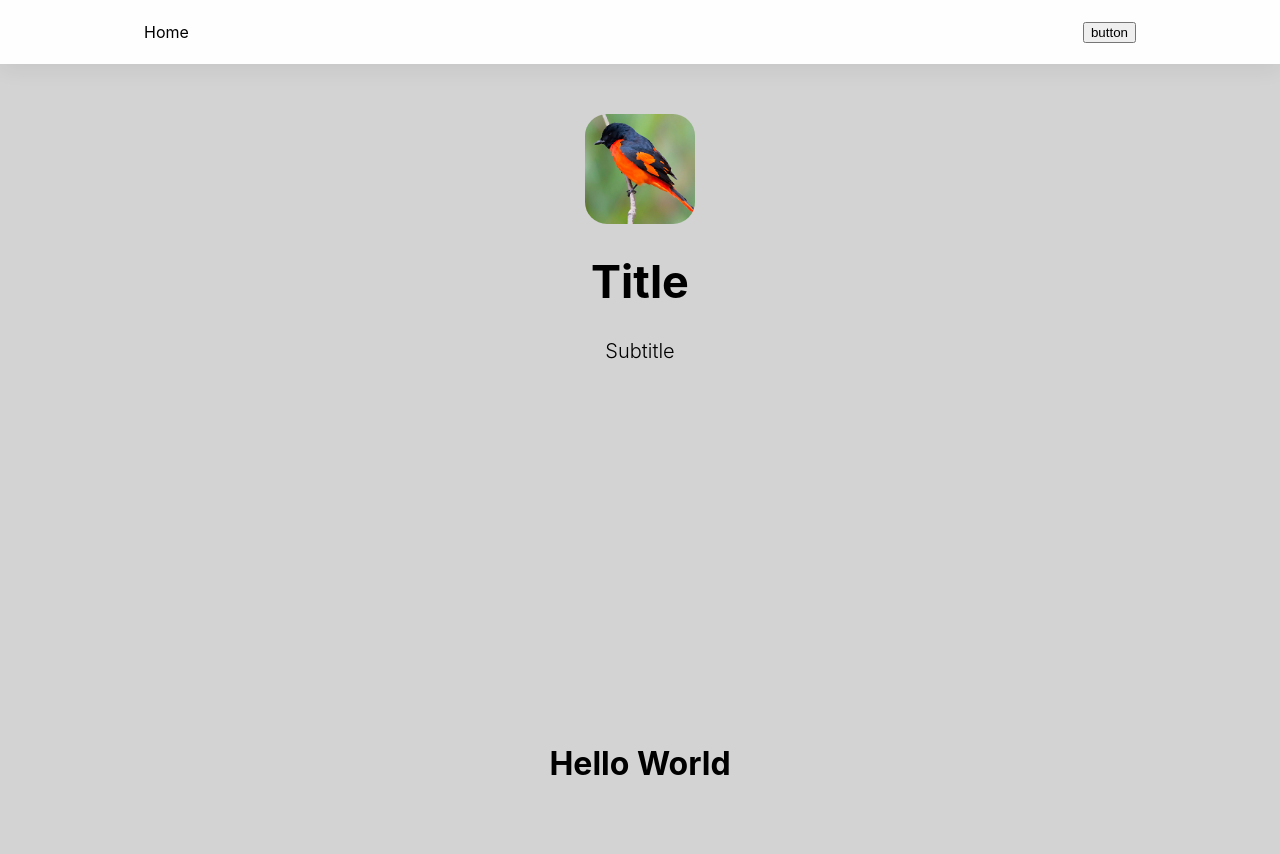
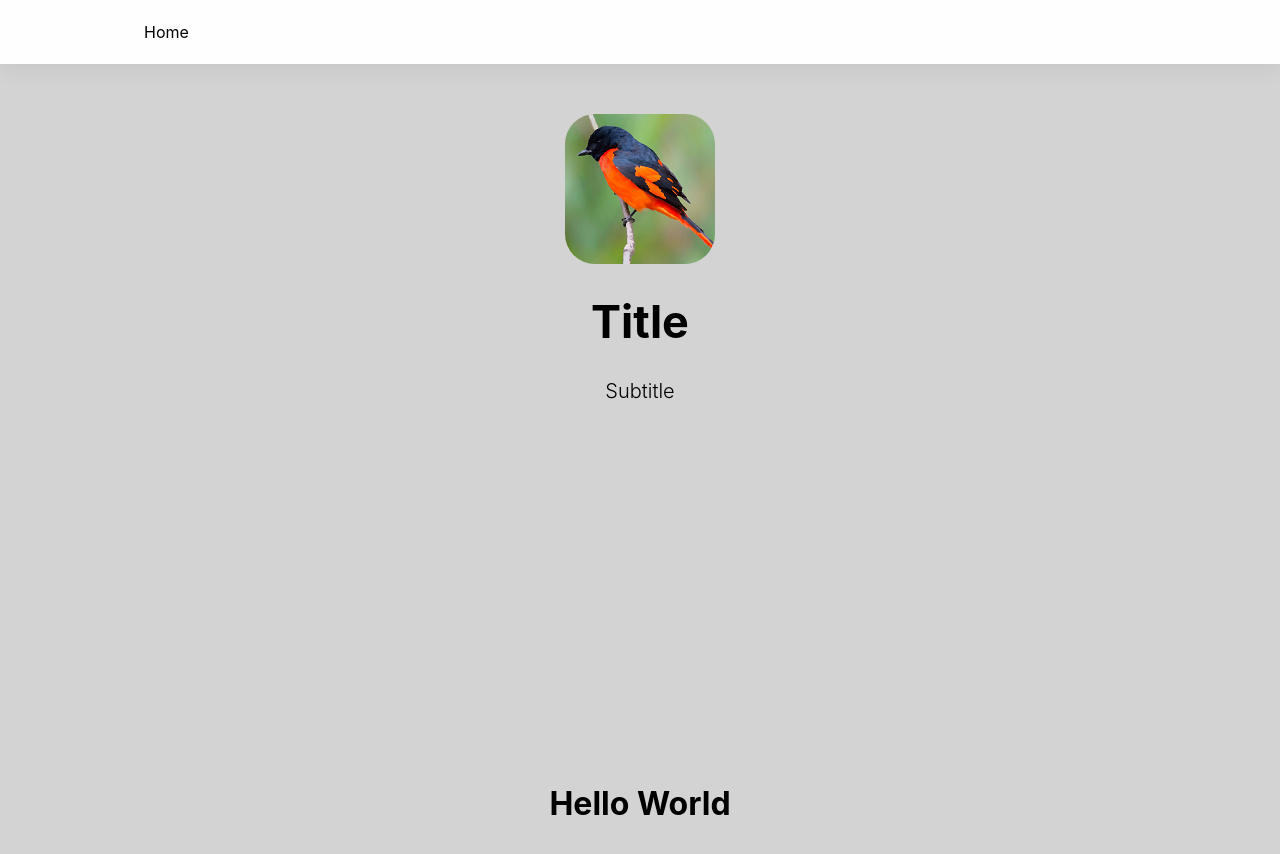
Before and after one commit to jamessizeland/Next-Typescript-Boilerplate, a Next.js app: page / in a window 1280 px wide. Shown: the top 854 px of the page. Built offline with nearby package versions, Linux system fonts and the light colour scheme.

Commit message:
tidies up banner and header styling

```diff
--- a/src/components/Banner/index.tsx
+++ b/src/components/Banner/index.tsx
@@ -1,14 +1,18 @@
 import React from 'react';
+import Image from 'next/image';
+import style from './banner.module.scss';
 
-import style from './banner.module.scss';
+const pix = 150;
 
 const Banner = (): JSX.Element => {
   return (
     <div className={style.banner}>
-      <img
+      <Image
         className={style.logo}
         src="/longtail.png"
         alt="next-typescript-boilerplate"
+        width={pix}
+        height={pix}
       />
 
       <h1 className={style.title}>Title</h1>
--- a/src/components/Header/index.tsx
+++ b/src/components/Header/index.tsx
@@ -1,43 +1,6 @@
 import React from 'react';
 import Link from 'next/link';
 import style from './header.module.scss';
-
-// const HeaderRoot = styled('header')`
-//   left: 0;
-//   width: 100%;
-//   height: 64px;
-//   position: sticky;
-//   top: 0px;
-//   z-index: 1000;
-// `;
-
-// const HeaderContainer = styled('div')`
-//   background: rgba(255, 255, 255, 0.98);
-//   box-shadow: 0px 6px 20px rgba(0, 0, 0, 0.06);
-// `;
-
-// const NavRoot = styled('nav')`
-//   display: flex;
-//   align-items: center;
-//   justify-content: space-between;
-//   width: 100%;
-//   margin: 0 auto;
-//   padding: 0 16px;
-//   height: 64px;
-//   max-width: 1024px;
-// `;
-
-// const ListItem = styled('div')`
-//   display: flex;
-// `;
-
-// const ListActions = styled('div')`
-//   display: flex;
-// `;
-
-// const Space = styled('div')`
-//   flex: 1 1 auto;
-// `;
 
 const Header = (): JSX.Element => {
   return (
@@ -50,9 +13,7 @@ const Header = (): JSX.Element => {
 
           <div className={style.space} />
 
-          <div className={style.listActions}>
-            <button type="button">button</button>
-          </div>
+          <div className={style.listActions}></div>
         </nav>
       </div>
     </div>
```
